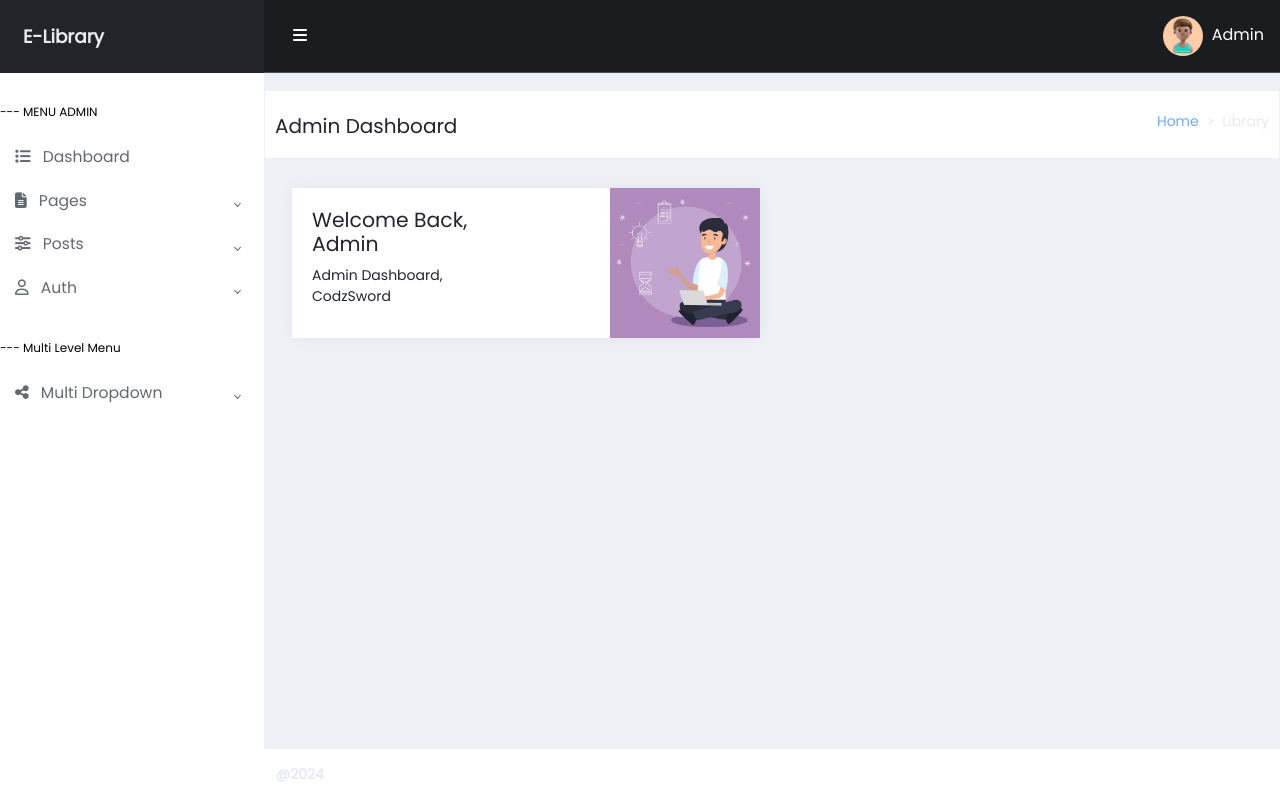
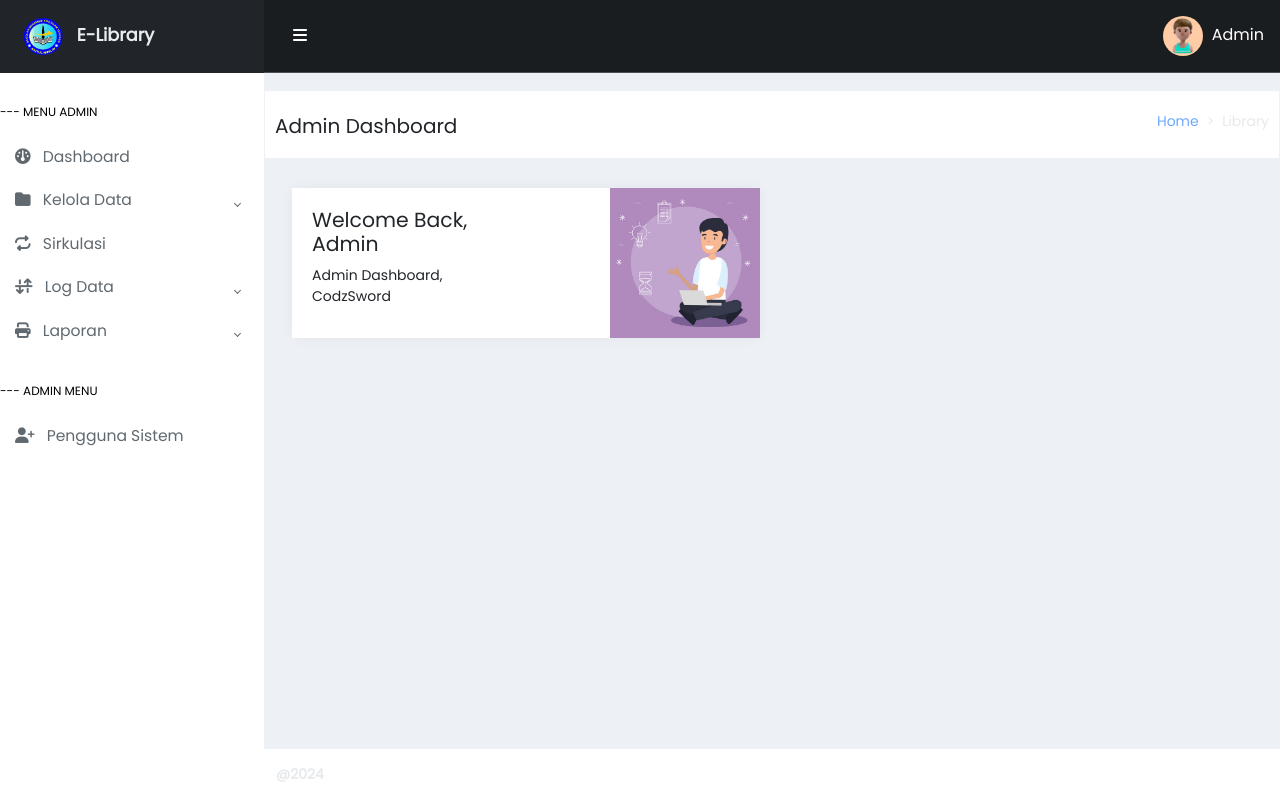
Before and after one commit to rifkyhilman/E-Library, a PHP site: page / in a window 1280 px wide. Run offline with PHP 8.4, Linux system fonts and the light colour scheme.

Commit message:
🚧 UI side nav
UI side nav

```diff
--- a/css/style.css
+++ b/css/style.css
@@ -82,14 +82,20 @@ h4 {
 }
 
 .sidebar-logo {
-    padding: 1.43rem;
+    padding: 14px 20px 14px 20px;
     background-color: #212529;
 }
 
 .sidebar-logo a {
     color: #e9ecef;
-    font-size: 1.15rem;
+    font-size: 1.1rem;
     font-weight: 600;
+}
+
+.logo-img {
+    width: 45px;
+    border-radius: 100%;
+    margin-right: 7px;
 }
 
 .sidebar-nav {
@@ -105,6 +111,18 @@ h4 {
     padding: 30px 14px 14px 0;
 }
 
+.sidebar-subs {
+    padding: 10px 35px 10px 30px;
+    color: #606970;
+    position: relative;
+    display: block;
+    font-size: 0.875rem;
+}
+
+.sidebar-subs:hover {
+    color: #0d6efd;
+}
+
 a.sidebar-link {
     padding: 10px 35px 10px 15px;
     color: #606970;
@@ -114,7 +132,7 @@ a.sidebar-link {
 }
 
 a.sidebar-link:hover {
-    color: blue;
+    color: #0d6efd;
 }
 
 .sidebar-link[data-bs-toggle="collapse"]::after {
--- a/index.html
+++ b/index.html
@@ -17,7 +17,10 @@
             <!-- Content For Sidebar -->
             <div class="h-100">
                 <div class="sidebar-logo">
-                    <a href="#">E-Library</a>
+                    <a href="#">
+                        <img src="images/logo-smait.png" class="logo-img" alt="">
+                        <span>E-Library</span>
+                    </a>
                 </div>
                 <ul class="sidebar-nav">
                     <li class="sidebar-header">
@@ -25,80 +28,78 @@
                     </li>
                     <li class="sidebar-item">
                         <a href="#" class="sidebar-link">
-                            <i class="fa-solid fa-list pe-2"></i>
+                            <i class="fa-solid fa-gauge pe-2"></i>
                             Dashboard
                         </a>
                     </li>
                     <li class="sidebar-item">
                         <a href="#" class="sidebar-link collapsed" data-bs-target="#pages" data-bs-toggle="collapse"
-                            aria-expanded="false"><i class="fa-solid fa-file-lines pe-2"></i>
-                            Pages
+                            aria-expanded="false">
+                            <i class="fa-solid fa-folder pe-2"></i>
+                            Kelola Data
                         </a>
                         <ul id="pages" class="sidebar-dropdown list-unstyled collapse" data-bs-parent="#sidebar">
                             <li class="sidebar-item">
-                                <a href="#" class="sidebar-link">Page 1</a>
+                                <a href="#" class="sidebar-subs">
+                                    <i class="fa-solid fa-book pe-2"></i>
+                                    Data Buku</a>
                             </li>
                             <li class="sidebar-item">
-                                <a href="#" class="sidebar-link">Page 2</a>
+                                <a href="#" class="sidebar-subs">
+                                    <i class="fa-solid fa-users pe-2"></i>
+                                    Data Anggota</a>
                             </li>
                         </ul>
                     </li>
                     <li class="sidebar-item">
+                        <a href="#" class="sidebar-link" aria-expanded="false">
+                            <i class="fa-solid fa-repeat pe-2"></i>
+                            Sirkulasi
+                        </a>
+                    </li>
+                    <li class="sidebar-item">
                         <a href="#" class="sidebar-link collapsed" data-bs-target="#posts" data-bs-toggle="collapse"
-                            aria-expanded="false"><i class="fa-solid fa-sliders pe-2"></i>
-                            Posts
+                            aria-expanded="false">
+                            <i class="fa-solid fa-arrow-down-up-across-line pe-2"></i>
+                            Log Data
                         </a>
                         <ul id="posts" class="sidebar-dropdown list-unstyled collapse" data-bs-parent="#sidebar">
                             <li class="sidebar-item">
-                                <a href="#" class="sidebar-link">Post 1</a>
+                                <a href="#" class="sidebar-subs">
+                                    <i class="fa-solid fa-arrow-up pe-2"></i>
+                                    Peminjaman
+                                </a>
                             </li>
                             <li class="sidebar-item">
-                                <a href="#" class="sidebar-link">Post 2</a>
-                            </li>
-                            <li class="sidebar-item">
-                                <a href="#" class="sidebar-link">Post 3</a>
+                                <a href="#" class="sidebar-subs">
+                                    <i class="fa-solid fa-arrow-down pe-2"></i>
+                                    Pengembalian
+                                </a>
                             </li>
                         </ul>
                     </li>
                     <li class="sidebar-item">
                         <a href="#" class="sidebar-link collapsed" data-bs-target="#auth" data-bs-toggle="collapse"
-                            aria-expanded="false"><i class="fa-regular fa-user pe-2"></i>
-                            Auth
+                            aria-expanded="false"><i class="fa-solid fa-print pe-2"></i>
+                            Laporan
                         </a>
                         <ul id="auth" class="sidebar-dropdown list-unstyled collapse" data-bs-parent="#sidebar">
                             <li class="sidebar-item">
-                                <a href="#" class="sidebar-link">Login</a>
-                            </li>
-                            <li class="sidebar-item">
-                                <a href="#" class="sidebar-link">Register</a>
-                            </li>
-                            <li class="sidebar-item">
-                                <a href="#" class="sidebar-link">Forgot Password</a>
+                                <a href="#" class="sidebar-subs">
+                                    <i class="fa-solid fa-file pe-2"></i>
+                                    Laporan Sirkulasi
+                                </a>
                             </li>
                         </ul>
                     </li>
                     <li class="sidebar-header">
-                        --- Multi Level Menu
+                        --- ADMIN MENU
                     </li>
                     <li class="sidebar-item">
-                        <a href="#" class="sidebar-link collapsed" data-bs-target="#multi" data-bs-toggle="collapse"
-                            aria-expanded="false"><i class="fa-solid fa-share-nodes pe-2"></i>
-                            Multi Dropdown
+                        <a href="#" class="sidebar-link" aria-expanded="false">
+                            <i class="fa-solid fa-user-plus pe-2"></i>
+                            Pengguna Sistem
                         </a>
-                        <ul id="multi" class="sidebar-dropdown list-unstyled collapse" data-bs-parent="#sidebar">
-                            <li class="sidebar-item">
-                                <a href="#" class="sidebar-link collapsed" data-bs-target="#level-1"
-                                    data-bs-toggle="collapse" aria-expanded="false">Level 1</a>
-                                <ul id="level-1" class="sidebar-dropdown list-unstyled collapse">
-                                    <li class="sidebar-item">
-                                        <a href="#" class="sidebar-link">Level 1.1</a>
-                                    </li>
-                                    <li class="sidebar-item">
-                                        <a href="#" class="sidebar-link">Level 1.2</a>
-                                    </li>
-                                </ul>
-                            </li>
-                        </ul>
                     </li>
                 </ul>
             </div>
```
Also changed, not shown: images/logo-smait.png (added).
